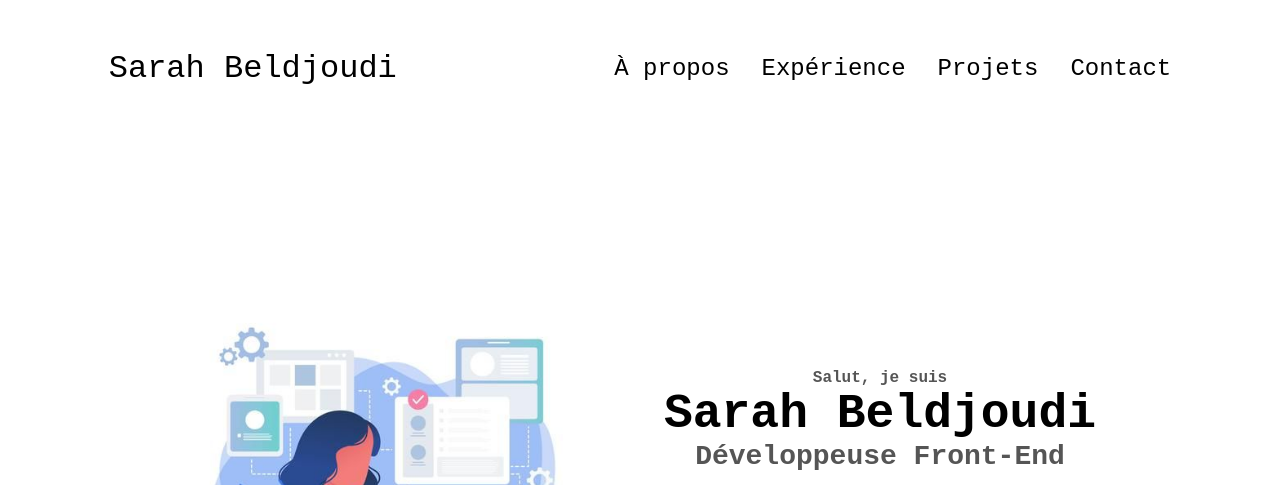
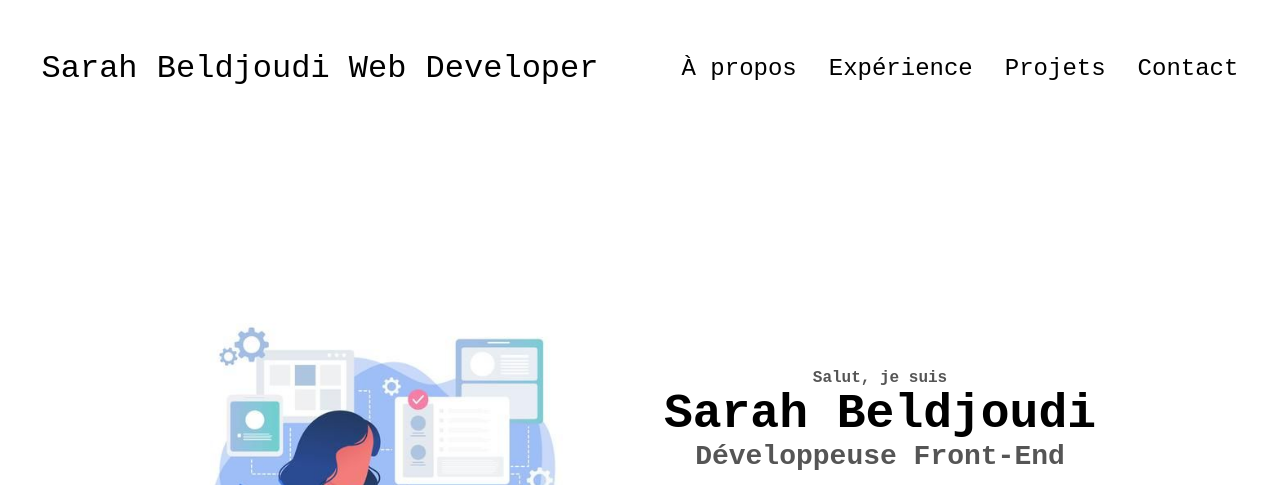
Before and after one commit to SarahB0307/myPortfolio, a plain HTML site: page index.html in a window 1280 px wide. Shown: the top 485 px of the page. Drawn offline with Linux system fonts and the light colour scheme.

Commit message:
Version 43

```diff
--- a/index.html
+++ b/index.html
@@ -12,7 +12,7 @@
 <body>
   <spane id="haut"></spane>
   <nav id="nav-menu">
-    <div class="logo">Sarah Beldjoudi</div>
+    <div class="logo">Sarah Beldjoudi Web Developer</div>
     <div>
       <ul class="nav-liens">
         <li><a href="#apropos">À propos</a></li>
```
